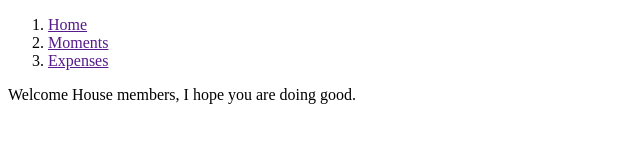
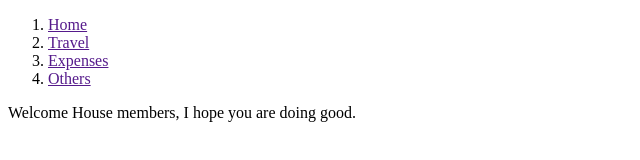
Before and after one commit to svkoti/homeexpenses, a plain HTML site: page index.html in a window 1280 px wide. Shown: the whole page, without its empty margins (0-640 px from the left). Drawn offline with Linux system fonts and the light colour scheme.

Commit message:
updated nav links

```diff
--- a/index.html
+++ b/index.html
@@ -25,8 +25,9 @@
             <nav>
                 <ol>
                     <li><a href="">Home</a></li>
-                    <li><a href="">Moments</a></li>
+                    <li><a href="">Travel</a></li>
                     <li><a href="">Expenses</a></li>
+                    <li><a href="">Others</a></li>
                 </ol>
             </nav>
         </header>
```
